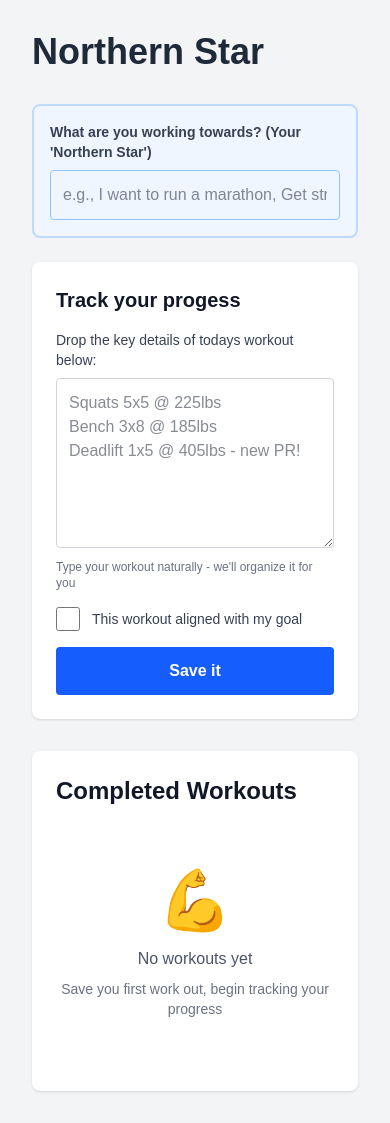
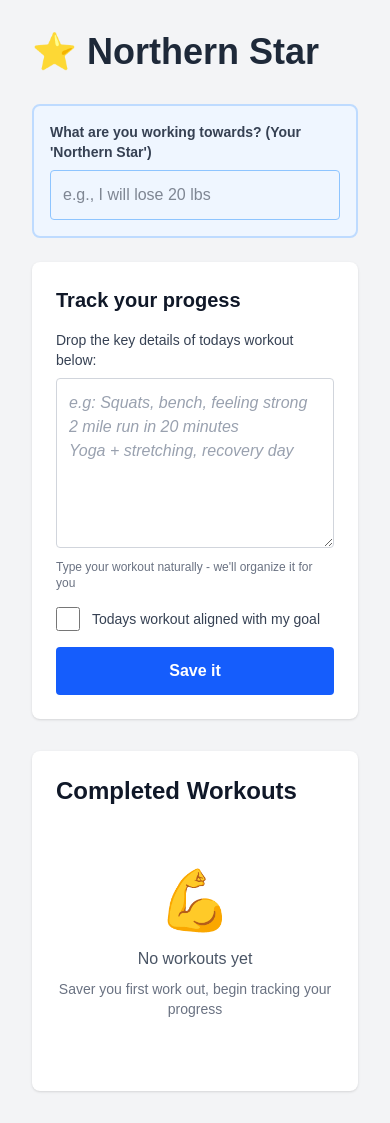
Before and after one commit to Cheddahjay/Workout-tracker, a Next.js app: page / in a window 390 px wide. Built offline with nearby package versions, Linux system fonts and the light colour scheme.

Commit message:
Polish placeholder text and improve mobile UX

```diff
--- a/app/components/WorkoutForm.tsx
+++ b/app/components/WorkoutForm.tsx
@@ -56,8 +56,8 @@ export default function WorkoutForm({ onSubmitWorkout }: WorkoutFormProps) {
           <textarea
             value={workoutSummary}
             onChange={(e) => setWorkoutSummary(e.target.value)}
-            placeholder="Squats 5x5 @ 225lbs&#10;Bench 3x8 @ 185lbs&#10;Deadlift 1x5 @ 405lbs - new PR!"
-            className="w-full p-3 border border-gray-300 rounded text-gray-900 focus:ring-2 focus:ring-blue-500 focus:border-transparent"
+            placeholder={"e.g: Squats, bench, feeling strong\n2 mile run in 20 minutes\nYoga + stretching, recovery day"}
+            className="w-full p-3 border border-gray-300 rounded text-gray-900 focus:ring-2 focus:ring-blue-500 focus:border-transparen placeholder:text-gray-400 placeholder:italic"
             rows={6}
           />
           <p className="text-xs text-gray-500 mt-1">
@@ -74,7 +74,7 @@ export default function WorkoutForm({ onSubmitWorkout }: WorkoutFormProps) {
               onChange={(e) => setIsGoalAligned(e.target.checked)}
               className="mr-3 w-6 h-6"
             />
-            <span className="text-sm text-gray-700">This workout aligned with my goal</span>
+            <span className="text-sm text-gray-700">Todays workout aligned with my goal</span>
           </label>
         </div>
 
--- a/app/components/WorkoutHistory.tsx
+++ b/app/components/WorkoutHistory.tsx
@@ -16,7 +16,7 @@ export default function WorkoutHistory({ workouts, onDelete }: WorkoutHistoryPro
         <div className="text-center py-12">
           <div className="text-6xl mb-4">💪</div>
           <p className="text-gray-600 font-medium mb-2">No workouts yet</p>
-          <p className="text-sm text-gray-500">Save you first work out, begin tracking your progress</p>
+          <p className="text-sm text-gray-500">Saver you first work out, begin tracking your progress</p>
         </div>
       ) : (
         <div className="space-y-4">
--- a/app/page.tsx
+++ b/app/page.tsx
@@ -1,9 +1,11 @@
 "use client";
 
-import { useState } from "react";
+
+import { useState, useEffect } from "react";
 import WorkoutForm from "./components/WorkoutForm";
 import { Exercise } from "./components/WorkoutForm";
 import WorkoutHistory from "./components/WorkoutHistory";
+import { json } from "stream/consumers";
 
 // Define the complete structure of a saved workout entry
 export interface WorkoutEntry {
@@ -16,8 +18,26 @@ export interface WorkoutEntry {
 
 export default function Home() {
   // State: Array to hold all workout entries
-  const [workouts, setWorkouts] = useState<WorkoutEntry[]>([]);
-  const [goal, setGoal] = useState<string>('');
+  const [workouts, setWorkouts] = useState<WorkoutEntry[]>(() => {
+    if (typeof window !== 'undefined'){
+      const saved = localStorage.getItem('workouts')
+      return saved? JSON.parse(saved) : [];
+    }
+    return [];
+  })
+
+  const [goal, setGoal] = useState<string>(() => {
+    if(typeof window !== 'undefined'){
+      return localStorage.getItem('goal') || '';
+    }
+    return '';
+  })
+
+  useEffect(() => {
+    localStorage.setItem('workouts', JSON.stringify(workouts));
+    localStorage.setItem('goal', JSON.stringify(goal));
+  }, [workouts, goal]);
+
 
   // Function to add a new workout to the list
   const handleAddWorkout = (
@@ -35,7 +55,7 @@ export default function Home() {
     };
 
     // Add new workout to the existing array
-    setWorkouts([...workouts, newWorkout]);
+    setWorkouts([newWorkout, ...workouts]);
   };
 
   const handleDeleteWorkout = (id:number) => {
@@ -45,7 +65,7 @@ export default function Home() {
 
   return (
     <main className="min-h-screen bg-gray-100 p-8">
-      <h1 className="text-4xl font-bold mb-8 text-gray-800">Northern Star</h1>
+      <h1 className="text-4xl font-bold mb-8 text-gray-800">⭐ Northern Star</h1>
 
       {/* Goal Input */}
       <div className="bg-blue-50 border-2 border-blue-200 p-4 rounded-lg mb-6 max-w-2xl">
@@ -56,7 +76,7 @@ export default function Home() {
           type="text"
           value={goal}
           onChange={(e) => setGoal(e.target.value)}
-          placeholder="e.g., I want to run a marathon, Get stronger, Lose 20 lbs"
+          placeholder="e.g., I will lose 20 lbs"
           className="w-full p-3 border border-blue-300 rounded text-gray-900 focus:ring-2 focus:ring-blue-500 focus:border-transparent"
         />
         {goal && (
```
